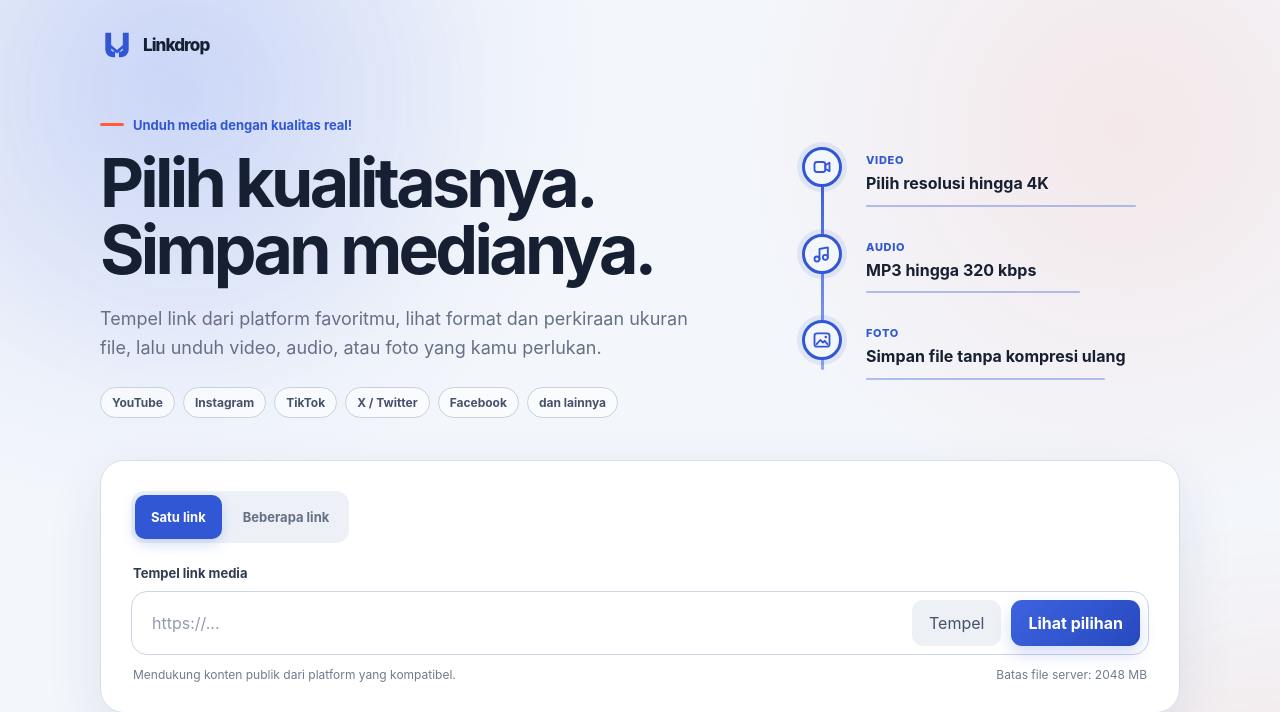
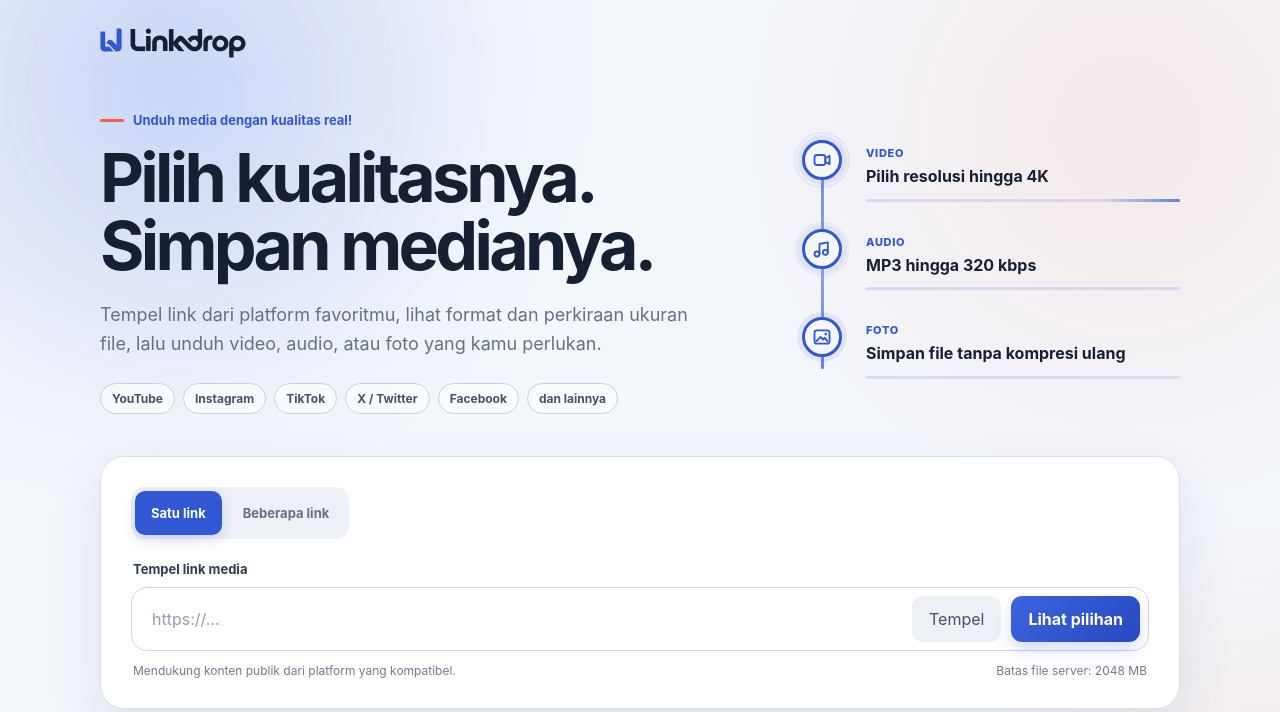
Before and after one commit to Zvareldric/Linkdrop, a Flask app: page / in a window 1280 px wide. Shown: the top 712 px of the page. Run offline with Flask 3, Linux system fonts and the light colour scheme; some libraries are stand-ins or nearby versions.

Commit message:
feat: refine logo and media rail

```diff
--- a/templates/index.html
+++ b/templates/index.html
@@ -98,18 +98,28 @@
     .brand {
       display: inline-flex;
       align-items: center;
-      gap: 9px;
-    }
-
-    .brand-mark {
-      width: 34px;
-      height: 34px;
+      gap: 8px;
+    }
+
+    .brand-symbol {
+      position: relative;
+      top: -3px;
+      width: 22px;
+      height: auto;
+    }
+
+    .brand-wordmark {
+      width: 116px;
+      height: auto;
+    }
+
+    .brand-symbol,
+    .brand-wordmark {
       transition: transform .25s var(--ease-out);
     }
 
-    .brand:hover .brand-mark { transform: translateY(-2px); }
-
-    .brand-wordmark { font-size: 17px; font-weight: 780; letter-spacing: -.055em; }
+    .brand:hover .brand-symbol,
+    .brand:hover .brand-wordmark { transform: translateY(-2px); }
 
     .hero {
       display: grid;
@@ -188,8 +198,10 @@
       left: 19px;
       width: 3px;
       content: "";
-      background: linear-gradient(var(--signal), #91a6f8);
+      background: linear-gradient(180deg, #91a6f8, var(--signal), #91a6f8);
+      background-size: 100% 220%;
       border-radius: 999px;
+      animation: rail-flow 4s linear infinite;
     }
 
     .media-slip {
@@ -213,18 +225,56 @@
       border: 3px solid var(--signal);
       border-radius: 50%;
       box-shadow: 0 0 0 5px rgba(49, 87, 213, .1);
-    }
-
-    .media-icon svg { width: 100%; height: 100%; }
+      transition: background-color .3s var(--ease-out), box-shadow .3s var(--ease-out), transform .3s var(--ease-out);
+    }
+
+    .media-icon::after {
+      position: absolute;
+      inset: -8px;
+      content: "";
+      border: 1px solid var(--signal);
+      border-radius: 50%;
+      opacity: 0;
+      animation: node-breathe 4.8s ease-in-out infinite;
+      pointer-events: none;
+    }
+
+    .media-slip:nth-child(2) .media-icon::after,
+    .media-slip:nth-child(2) .media-line::after { animation-delay: -1.6s; }
+    .media-slip:nth-child(3) .media-icon::after,
+    .media-slip:nth-child(3) .media-line::after { animation-delay: -3.2s; }
+    .media-icon svg { width: 100%; height: 100%; transition: transform .3s var(--ease-out); }
     .media-label { color: var(--signal); font-size: 11px; font-weight: 800; letter-spacing: .06em; text-transform: uppercase; }
-    .media-slip strong { display: block; margin-top: 5px; font-size: 16px; line-height: 1.35; }
-    .media-slip i {
+    .media-slip strong { display: block; margin-top: 5px; font-size: 16px; line-height: 1.35; transition: color .3s var(--ease-out); }
+    .media-line {
+      position: relative;
       display: block;
-      width: var(--meter, 76%);
-      height: 2px;
-      margin-top: 10px;
-      background: rgba(49, 87, 213, .35);
+      overflow: hidden;
+      width: min(100%, 420px);
+      height: 3px;
+      margin-top: 11px;
+      background: rgba(49, 87, 213, .14);
       border-radius: 999px;
+    }
+
+    .media-line::after {
+      position: absolute;
+      inset: 0;
+      content: "";
+      background: linear-gradient(90deg, transparent, var(--signal) 34%, #91a6f8 68%, transparent);
+      transform: translateX(-100%);
+      animation: line-flow 4.8s var(--ease-out) infinite;
+    }
+
+    @media (hover: hover) {
+      .media-slip:hover .media-icon {
+        background: #fff;
+        box-shadow: 0 0 0 8px rgba(49, 87, 213, .12), 0 8px 20px rgba(49, 87, 213, .14);
+        transform: scale(1.08);
+      }
+      .media-slip:hover .media-icon svg { transform: scale(1.08); }
+      .media-slip:hover strong { color: var(--signal); }
+      .media-slip:hover .media-line::after { animation-duration: 1.5s; }
     }
 
     .card {
@@ -737,6 +787,9 @@
 
     @keyframes ambient-drift { to { transform: translate3d(6vw, 4vw, 0) scale(1.08); } }
     @keyframes visual-enter { from { opacity: 0; transform: translateY(16px) rotate(1deg); } }
+    @keyframes rail-flow { to { background-position: 0 220%; } }
+    @keyframes line-flow { 0%, 18% { transform: translateX(-100%); } 72%, 100% { transform: translateX(100%); } }
+    @keyframes node-breathe { 50% { opacity: .18; transform: scale(1.12); } }
     @keyframes card-enter { from { opacity: 0; transform: translateY(10px); } }
     @keyframes result-reveal { from { opacity: 0; transform: translateY(10px); } }
     @keyframes dialog-in { from { opacity: 0; transform: translateY(14px); } }
@@ -811,7 +864,10 @@
 <body>
   <main class="shell">
     <header class="topbar">
-      <div class="brand"><img class="brand-mark" src="/static/mark.svg" alt=""><span class="brand-wordmark">Linkdrop</span></div>
+      <div class="brand" aria-label="Linkdrop">
+        <img class="brand-symbol" src="/static/mark.svg" alt="">
+        <img class="brand-wordmark" src="/static/wordmark.svg" alt="">
+      </div>
     </header>
 
     <section class="hero">
@@ -831,15 +887,15 @@
       <div class="transfer-visual" aria-hidden="true">
         <div class="media-slip">
           <span class="media-icon"><svg viewBox="0 0 24 24" fill="none"><rect x="3" y="6" width="13" height="12" rx="3" stroke="currentColor" stroke-width="2.2"/><path d="m16 10 5-3v10l-5-3Z" stroke="currentColor" stroke-width="2.2" stroke-linejoin="round"/></svg></span>
-          <span class="media-label">Video</span><strong>Pilih resolusi hingga 4K</strong><i style="--meter: 86%"></i>
+          <span class="media-label">Video</span><strong>Pilih resolusi hingga 4K</strong><i class="media-line"></i>
         </div>
         <div class="media-slip">
           <span class="media-icon"><svg viewBox="0 0 24 24" fill="none"><path d="M9 18V6l10-2v12" stroke="currentColor" stroke-width="2.2" stroke-linecap="round" stroke-linejoin="round"/><circle cx="6" cy="18" r="3" stroke="currentColor" stroke-width="2.2"/><circle cx="16" cy="16" r="3" stroke="currentColor" stroke-width="2.2"/></svg></span>
-          <span class="media-label">Audio</span><strong>MP3 hingga 320 kbps</strong><i style="--meter: 68%"></i>
+          <span class="media-label">Audio</span><strong>MP3 hingga 320 kbps</strong><i class="media-line"></i>
         </div>
         <div class="media-slip">
           <span class="media-icon"><svg viewBox="0 0 24 24" fill="none"><rect x="3" y="4" width="18" height="16" rx="3" stroke="currentColor" stroke-width="2.2"/><circle cx="16.5" cy="8.5" r="1.5" fill="currentColor"/><path d="m5.5 17 4.5-5 3.2 3 2-2 3.3 4" stroke="currentColor" stroke-width="2.2" stroke-linecap="round" stroke-linejoin="round"/></svg></span>
-          <span class="media-label">Foto</span><strong>Simpan file tanpa kompresi ulang</strong><i style="--meter: 76%"></i>
+          <span class="media-label">Foto</span><strong>Simpan file tanpa kompresi ulang</strong><i class="media-line"></i>
         </div>
       </div>
     </section>
```
Also changed, not shown: tests/e2e/mobile.spec.js (+3 -1 lines), static/icon.svg, static/mark.svg, static/wordmark.svg (added).
